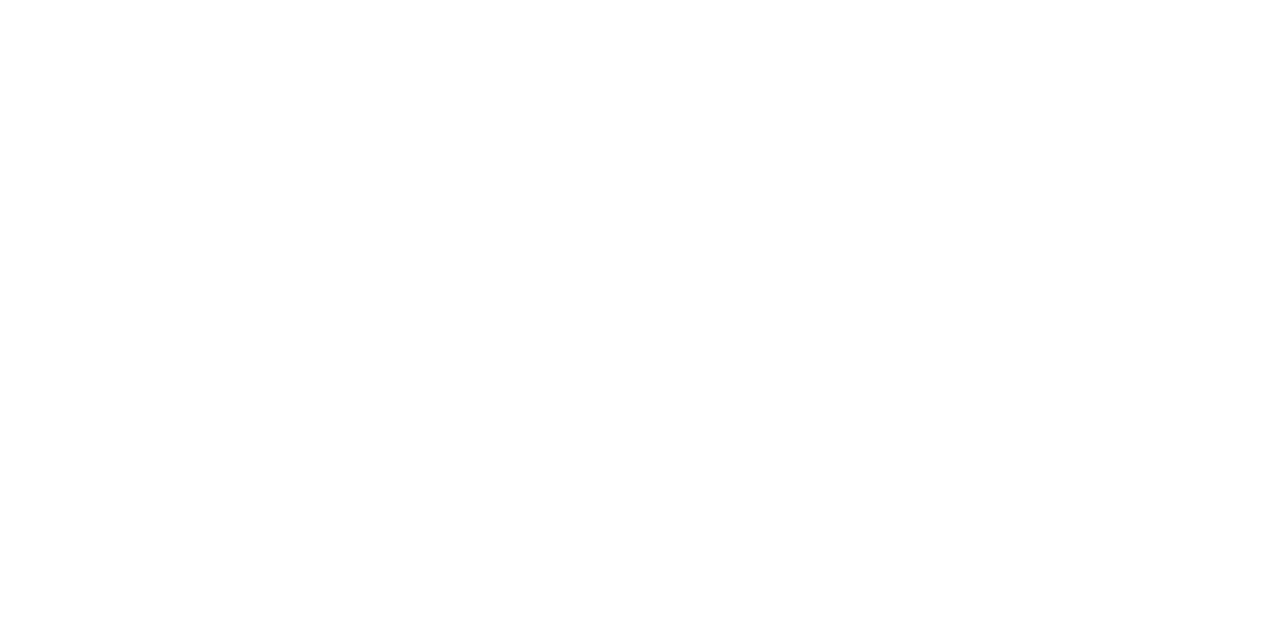
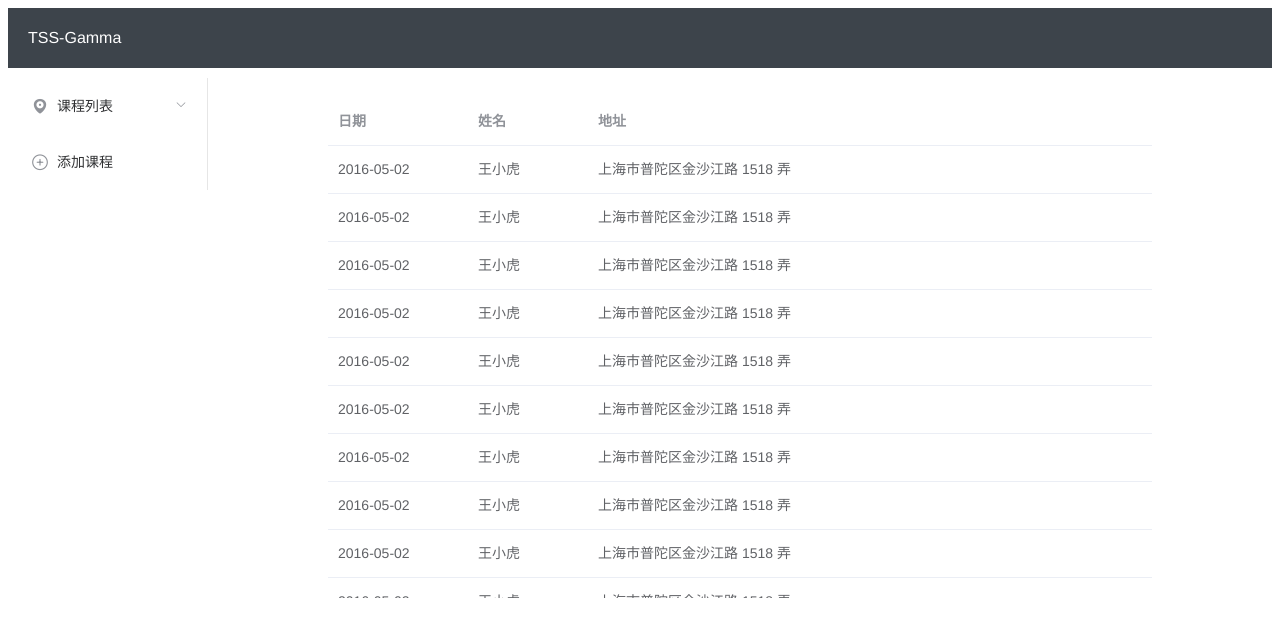
Before and after one commit to sc89703312/TSS-Gamma, a Vue app in the folder vue-test/: page /#/course/1 in a window 1280 px wide. Shown: the top 636 px of the page. Built offline with nearby package versions, Linux system fonts and the light colour scheme.

Commit message:
路由跳转
路由跳转有两种写法，一种是<router-link to={name: ‘’, params: {}}>
这种是在html标签中指定的，另一种是在methods中用this.$router.push({name: ‘’, params:{}})
相当于react中使用的reduxRouter

```diff
--- a/vue-test/src/App.vue
+++ b/vue-test/src/App.vue
@@ -15,8 +15,6 @@
   font-family: 'Avenir', Helvetica, Arial, sans-serif;
   -webkit-font-smoothing: antialiased;
   -moz-osx-font-smoothing: grayscale;
-  /*text-align: center;*/
   color: #2c3e50;
-  /*margin-top: 60px;*/
 }
 </style>
--- /dev/null
+++ b/vue-test/src/components/CreateCourse.vue
@@ -0,0 +1,18 @@
+<template>
+  <span>
+    新建课程这边不知道该放些啥东西,先用这个替代
+  </span>
+</template>
+<script>
+  export default {
+    name: 'CreateCourse',
+    data () {
+      return {
+
+      }
+    },
+    methods: {
+
+    }
+  }
+</script>
--- /dev/null
+++ b/vue-test/src/components/TestTable.vue
@@ -0,0 +1,26 @@
+<template>
+  <el-table :data="tableData">
+    <el-table-column prop="date" label="日期" width="140">
+    </el-table-column>
+    <el-table-column prop="name" label="姓名" width="120">
+    </el-table-column>
+    <el-table-column prop="address" label="地址">
+    </el-table-column>
+  </el-table>
+</template>
+
+<script>
+  export default {
+    name: 'TestTable',
+    data () {
+      const item = {
+        date: '2016-05-02',
+        name: '王小虎',
+        address: '上海市普陀区金沙江路 1518 弄'
+      }
+      return {
+        tableData: Array(20).fill(item)
+      }
+    }
+  }
+</script>
--- a/vue-test/src/router/index.js
+++ b/vue-test/src/router/index.js
@@ -2,6 +2,8 @@
 import Router from 'vue-router'
 // import HelloWorld from '@/components/HelloWorld'
 import Test from '@/views/test/home'
+import TestTable from '@/components/TestTable'
+import CreateCourse from '@/components/CreateCourse'
 
 Vue.use(Router)
 
@@ -10,7 +12,19 @@
     {
       path: '/',
       name: 'Hello',
-      component: Test
+      component: Test,
+      children: [
+        {
+          path: '/course/create',
+          name: 'CreateTable',
+          component: CreateCourse
+        },
+        {
+          path: '/course/:course_id',
+          name: 'TestTable',
+          component: TestTable
+        }
+      ]
     }
   ]
 })
--- a/vue-test/src/views/test/home.vue
+++ b/vue-test/src/views/test/home.vue
@@ -21,17 +21,13 @@
                 </template>
                 <el-menu-item-group>
                   <template slot="title">课程</template>
-                  <el-menu-item index="1-1">课程1</el-menu-item>
-                  <el-menu-item index="1-2">课程2</el-menu-item>
-                  <el-menu-item index="1-3">课程3</el-menu-item>
-                  <el-menu-item index="1-4">课程4</el-menu-item>
-                  <el-menu-item index="1-5">课程5</el-menu-item>
-                  <el-menu-item index="1-6">课程6</el-menu-item>
-                  <el-menu-item index="1-7">课程7</el-menu-item>
+                  <el-menu-item v-for="item in items" :index="item.index" :key="item.key">
+                    {{item.name}}
+                  </el-menu-item>
                 </el-menu-item-group>
               </el-submenu>
               <!--添加课程-->
-              <el-menu-item index="2">
+              <el-menu-item index="create">
                 <el-row type="flex" align="middle">
                   <i class="el-icon-circle-plus-outline"></i>
                   <span>添加课程</span>
@@ -42,9 +38,10 @@
       </el-aside>
 
       <!--主内容-->
-      <el-main>
+      <el-main class="mail-container">
+        <router-view></router-view>
+      </el-main>
 
-      </el-main>
     </el-container>
   </el-container>
 </template>
@@ -64,12 +61,18 @@
 
   .el-main {
     color: #333;
-    line-height: 560px;
   }
 
   .el-container:nth-child(2) {
     margin-top: 10px;
   }
+
+  .mail-container {
+    margin-left: 100px;
+    margin-right: 100px;
+    max-height: 520px;
+  }
+
 
 </style>
 
@@ -77,12 +80,20 @@
   export default {
     data () {
       return {
-
+        items: [
+          {name: '课程1', index: '1', key: '1'},
+          {name: '课程2', index: '2', key: '2'}
+        ]
       }
     },
     methods: {
-      handleSelect (key, keyPath) {
-        console.log('当前选中了index: ' + key)
+      handleSelect (index, keyPath) {
+        console.log('当前选中了index: ' + index)
+        if (index === 'create') {
+          this.$router.push({name: 'CreateTable'})
+        } else {
+          this.$router.push({name: 'TestTable', params: {course_id: index}})
+        }
       }
     }
   }
```
